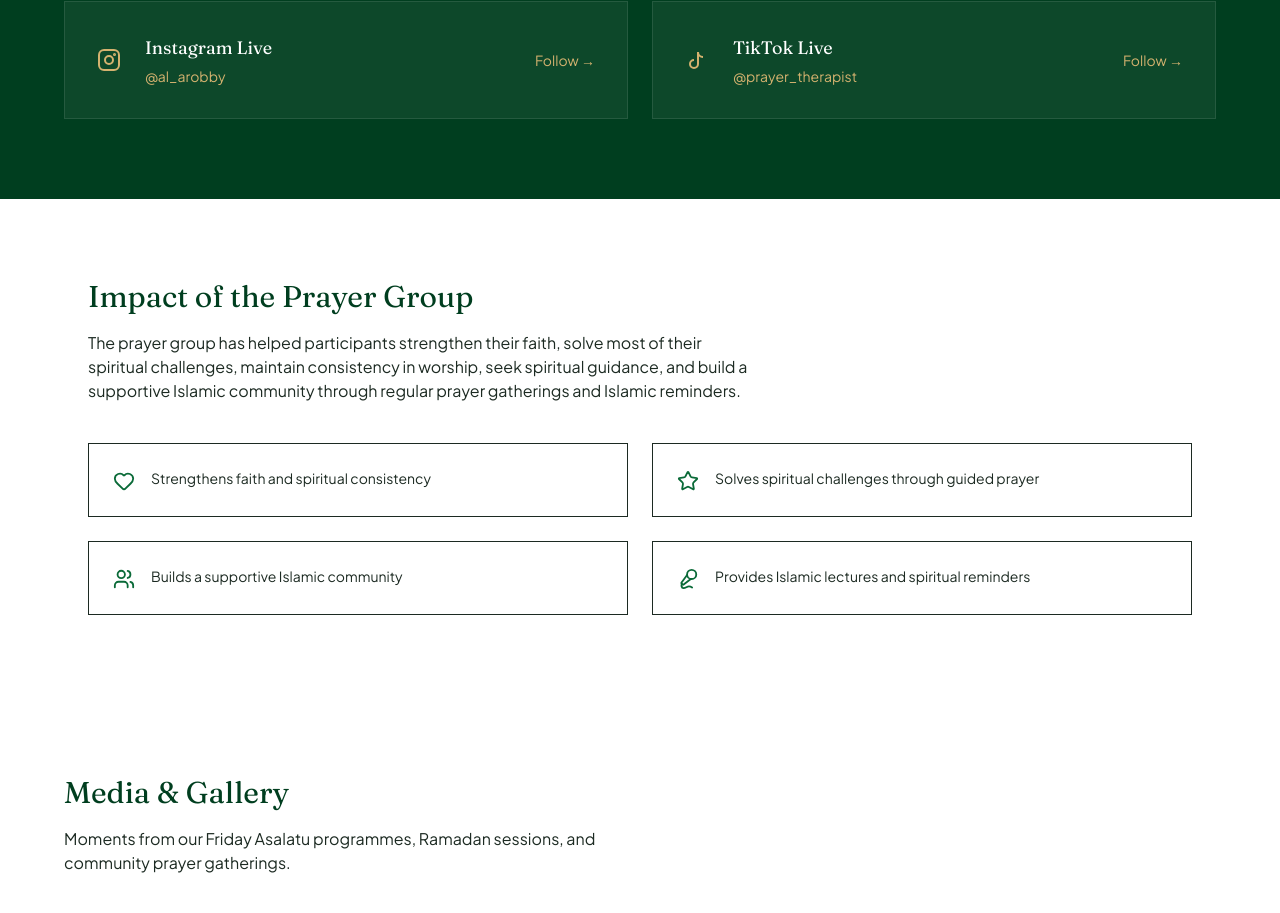
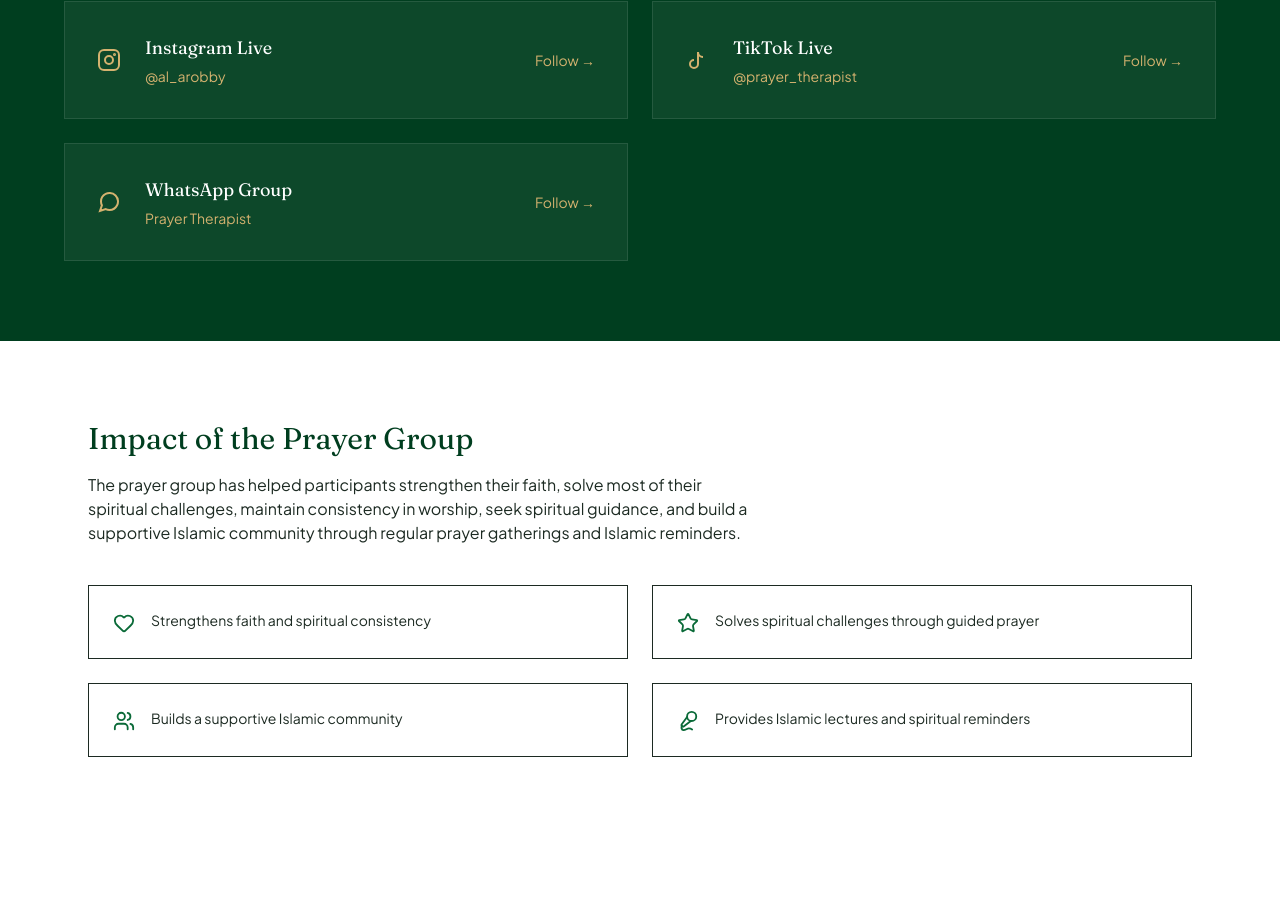
Before and after one commit to Prudentdev-xyz/AL-AROBBY-ISLAMIC-CENTRE, a React (Vite) app: page /foundation/prayer-group in a window 1280 px wide. Shown: the part 1706-2619 px from the top of the page. Built offline with nearby package versions, Linux system fonts and the light colour scheme; no server answers.

Commit message:
wharsapp group adding

```diff
--- a/src/pages/PrayerGroup/index.jsx
+++ b/src/pages/PrayerGroup/index.jsx
@@ -81,6 +81,22 @@ const platforms = [
       </svg>
     ),
   },
+  {
+    name: "WhatsApp Group",
+    handle: "Prayer Therapist",
+    href: "https://chat.whatsapp.com/GY9KKod79Ih8zaSwfPDf16?s=sw&p=i&ilr=0&amv=1",
+    icon: (
+      <svg
+        viewBox="0 0 24 24"
+        fill="none"
+        stroke="currentColor"
+        strokeWidth="2"
+        className="w-6 h-6"
+      >
+        <path d="M21 11.5a8.38 8.38 0 0 1-.9 3.8 8.5 8.5 0 0 1-7.6 4.7 8.38 8.38 0 0 1-3.8-.9L3 21l1.9-5.7a8.38 8.38 0 0 1-.9-3.8 8.5 8.5 0 0 1 4.7-7.6 8.38 8.38 0 0 1 3.8-.9h.5a8.48 8.48 0 0 1 8 8v.5z" />
+      </svg>
+    ),
+  },
 ];
 
 const mediaPlaceholders = [
@@ -127,7 +143,7 @@ function Hero() {
           Al Arobby Foundation
         </p>
         <h1 className="text-4xl md:text-6xl font-display text-white font-bold md:font-semibold leading-tight">
-           Prayer group (the prayer therapist)
+          Prayer group (the prayer therapist)
         </h1>
         <p className="mt-4 max-w-xl text-base md:text-lg font-body text-champagne font-semibold md:font-medium leading-relaxed">
           A faith-based gathering dedicated to spiritual growth, prayer, Islamic
```
